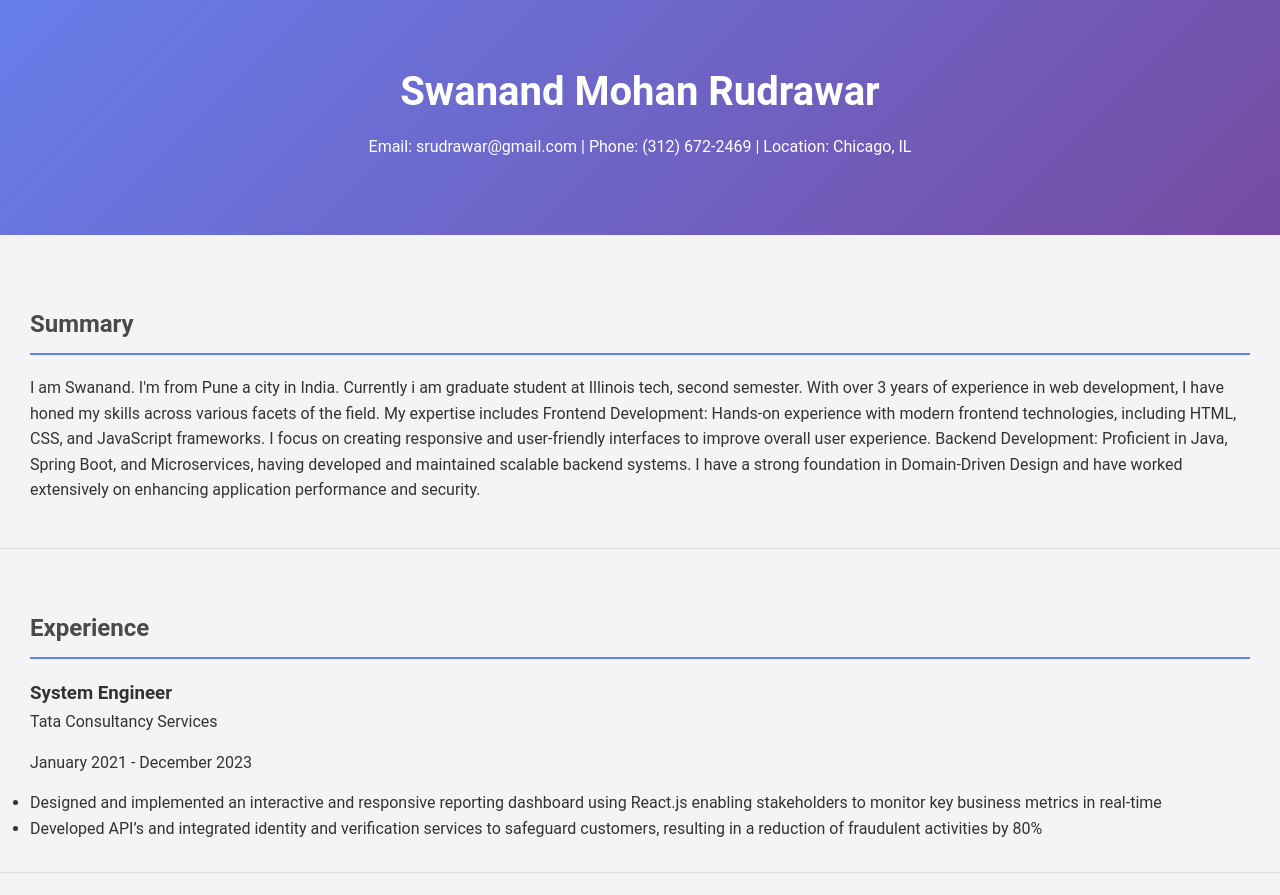
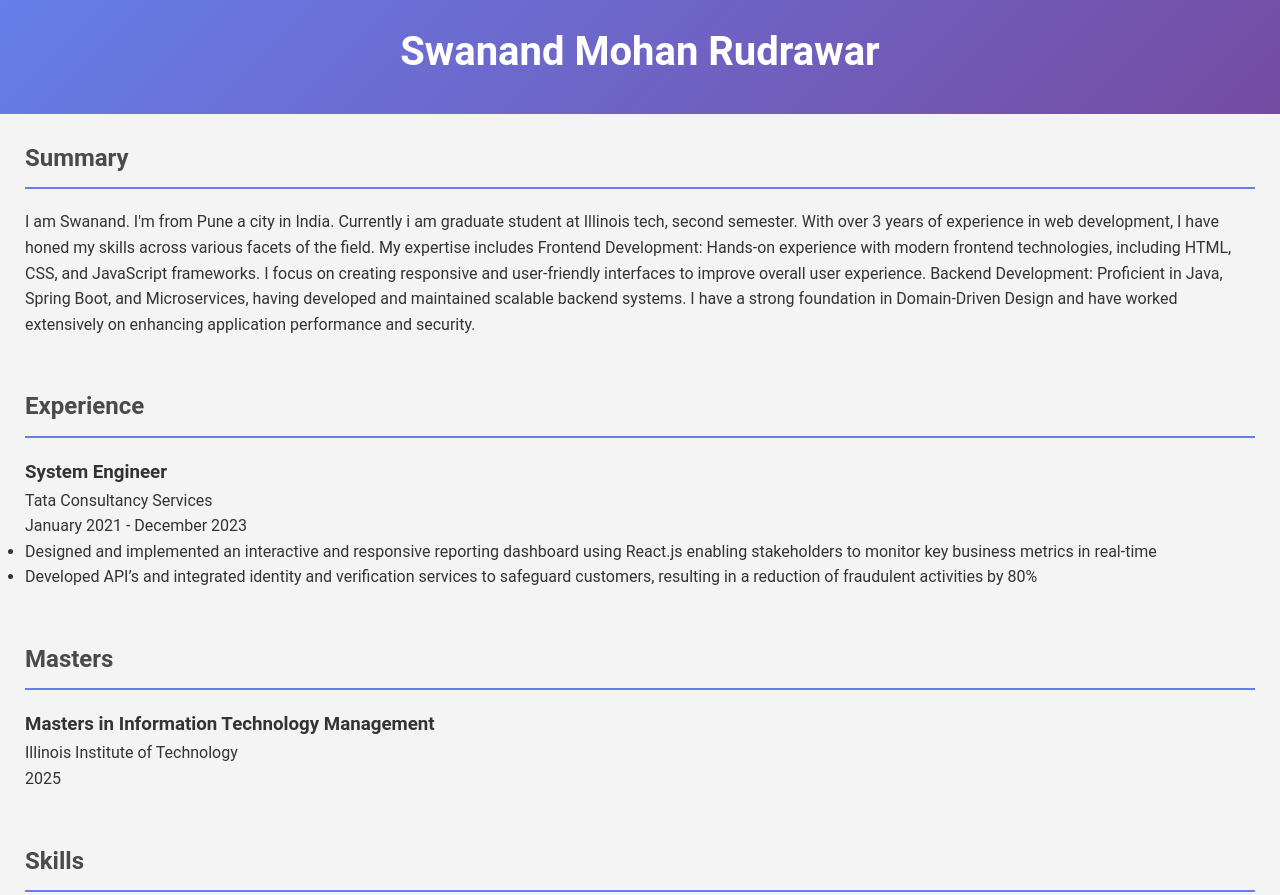
Before and after one commit to Swanand171/ITM-541-SMR, a plain HTML site: page index.html in a window 1280 px wide. Shown: the top 895 px of the page. Drawn offline with Linux system fonts and the light colour scheme.

Commit message:
making changes to css

```diff
--- a/index.html
+++ b/index.html
@@ -10,9 +10,9 @@
 <body>
     <header>
         <h1>Swanand Mohan Rudrawar</h1>
-        <p>
+        <!-- <p>
             Email: srudrawar@gmail.com | Phone: (312) 672-2469 | Location: Chicago, IL
-        </p>
+        </p> -->
     </header>
 
     <main>
--- a/style.css
+++ b/style.css
@@ -22,7 +22,7 @@ body {
 header {
     background: linear-gradient(135deg, #667eea 0%, #764ba2 100%);
     color: #fff;
-    padding: 60px 0;
+    padding: 20px 0;
     text-align: center;
 }
 
@@ -46,7 +46,7 @@ h1 {
 
 /* Main content styles */
 main {
-    padding: 40px 0;
+    padding: 0px 0;
 }
 
 /* New styles for border */
@@ -59,9 +59,9 @@ main {
 }
 
 section {
-    padding: 30px;
-    margin-bottom: 30px;
-    border-bottom: 1px solid #e0e0e0;
+    padding: 25px;
+    margin-bottom: 0px;
+
 }
 
 section:last-child {
@@ -77,7 +77,7 @@ h2 {
 }
 
 p {
-    margin-bottom: 15px;
+    margin-bottom: 0px;
 }
 
 /* Skills section */
```
